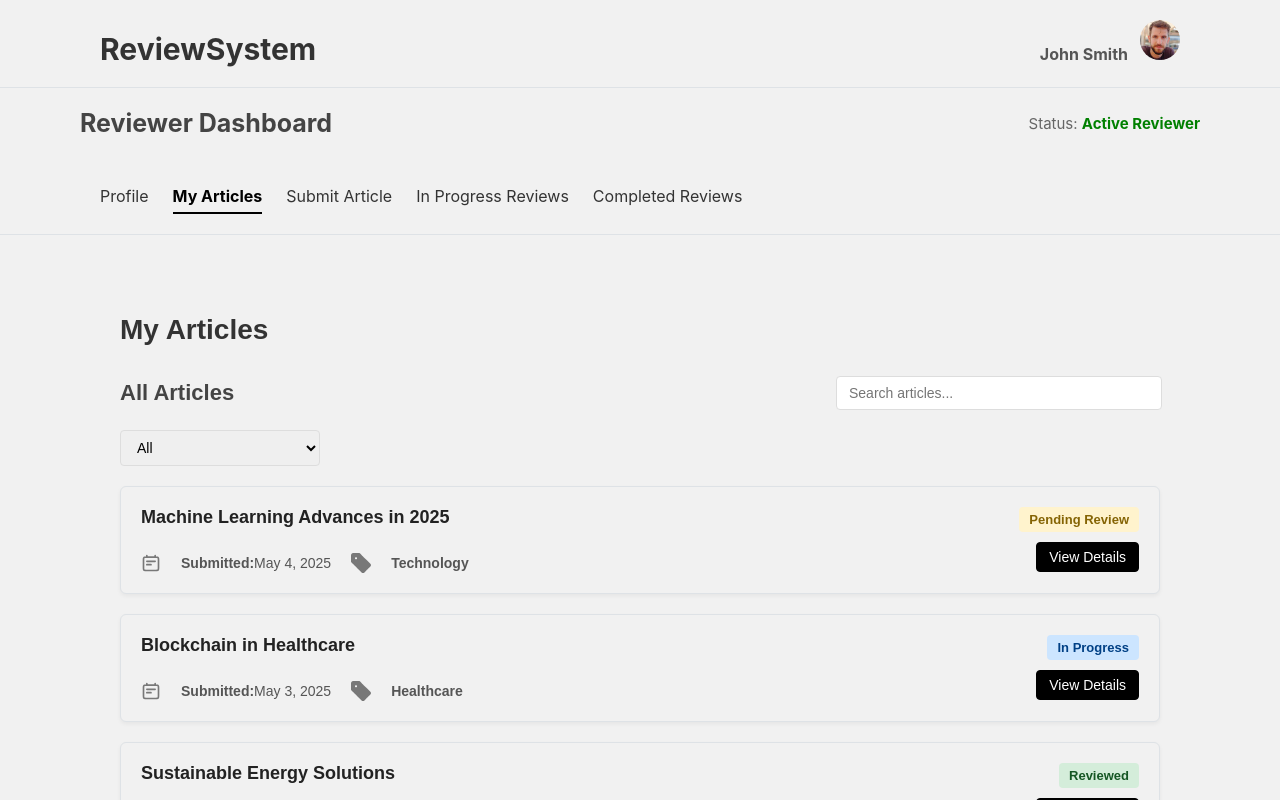
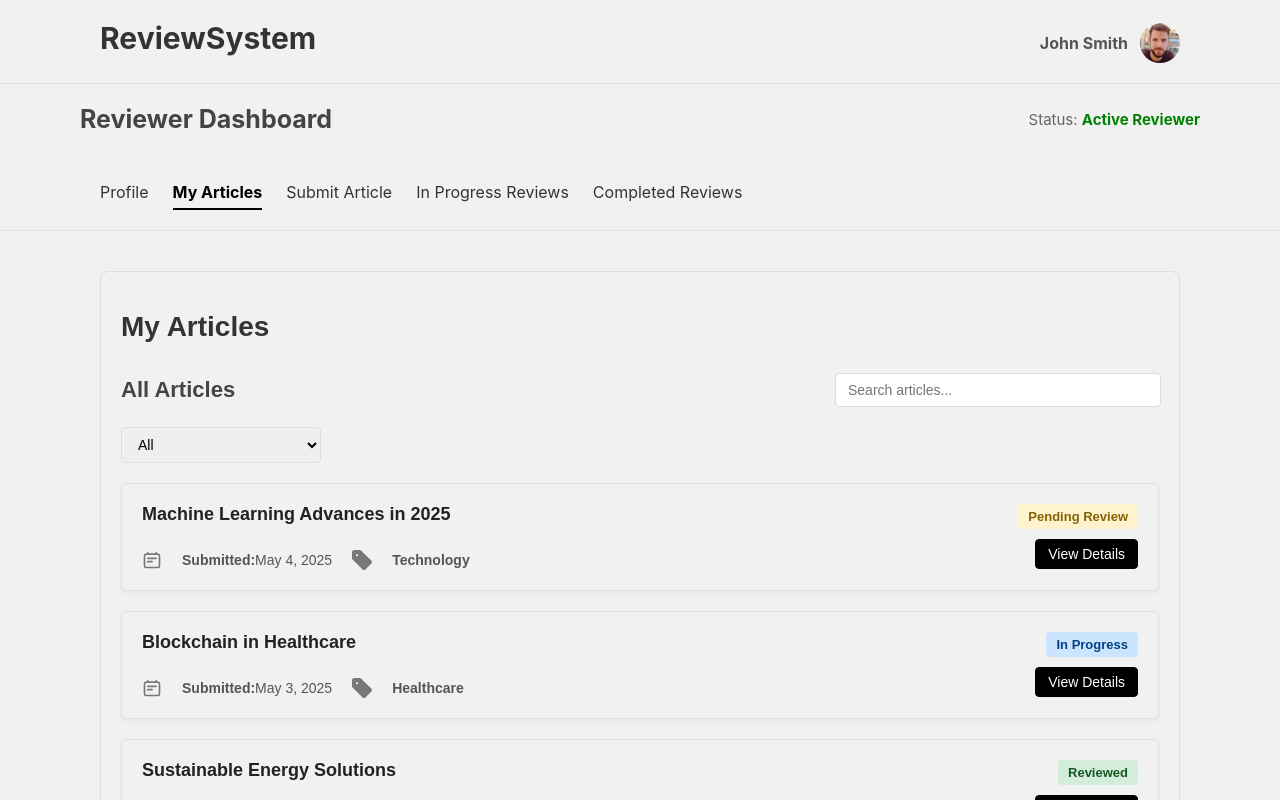
Before and after one commit to Ziragon/FinalActVisualProgramming, a React (Create React App) app in the folder final-project/: page /myArticles in a window 1280 px wide. Shown: the top 800 px of the page. Built offline with nearby package versions, Linux system fonts and the light colour scheme.

Commit message:
изменил расоложение правой части загловка

```diff
--- a/final-project/src/components/myArticlesPage/MyArticlePage.jsx
+++ b/final-project/src/components/myArticlesPage/MyArticlePage.jsx
@@ -212,7 +212,6 @@ return (
             </div>
         ))}
     </div>
-
     {filteredArticles.length > articlesPerPage && (
     <div className={styles.pagination}>
         {currentPage > 1 && (
--- a/final-project/src/styles/RouterConfig.module.css
+++ b/final-project/src/styles/RouterConfig.module.css
@@ -15,10 +15,15 @@
 }
 
 
+.headerRight {
+  display: flex;
+  align-items: center;
+  gap: 12px;
+}
+
 .headerRight .profileName {
   font-weight: bold;
   color: #555;
-  padding-right: 12px;
   opacity: 0;
   animation: fadeIn 0.5s forwards;
   animation-delay: 0.4s;
@@ -149,6 +154,7 @@
 }
 
 .profileImage {
+  display: flex;
   width: 40px;
   height: 40px;
   border-radius: 50%;
--- a/final-project/src/styles/myArticlesPage.module.css
+++ b/final-project/src/styles/myArticlesPage.module.css
@@ -1,7 +1,10 @@
 .container {
     margin: 0 auto;
     padding: 20px;
+    min-height: 800px;
     font-family: 'Arial', sans-serif;
+    border: 1px solid #ddd;
+    border-radius: 8px;
   }
 
   .mainTitle {
@@ -163,6 +166,18 @@
     min-width: 40px;
   }
 
+  .paginationcontainer{
+    position: fixed;
+    bottom: 0;
+    left: 50%;
+    transform: translateX(-50%);
+    width: 100%;
+    display: flex;
+    justify-content: center;
+    background-color: #f1f1f1;
+    padding: 8px 0;
+    box-shadow: 0 -2px 10px rgba(0, 0, 0, 0.1);
+  }
 
   .activePage {
     background-color: #000000;
```
Also changed, not shown: final-project/src/components/MainProfile/RouterConfig.jsx (+4 -4 lines).
